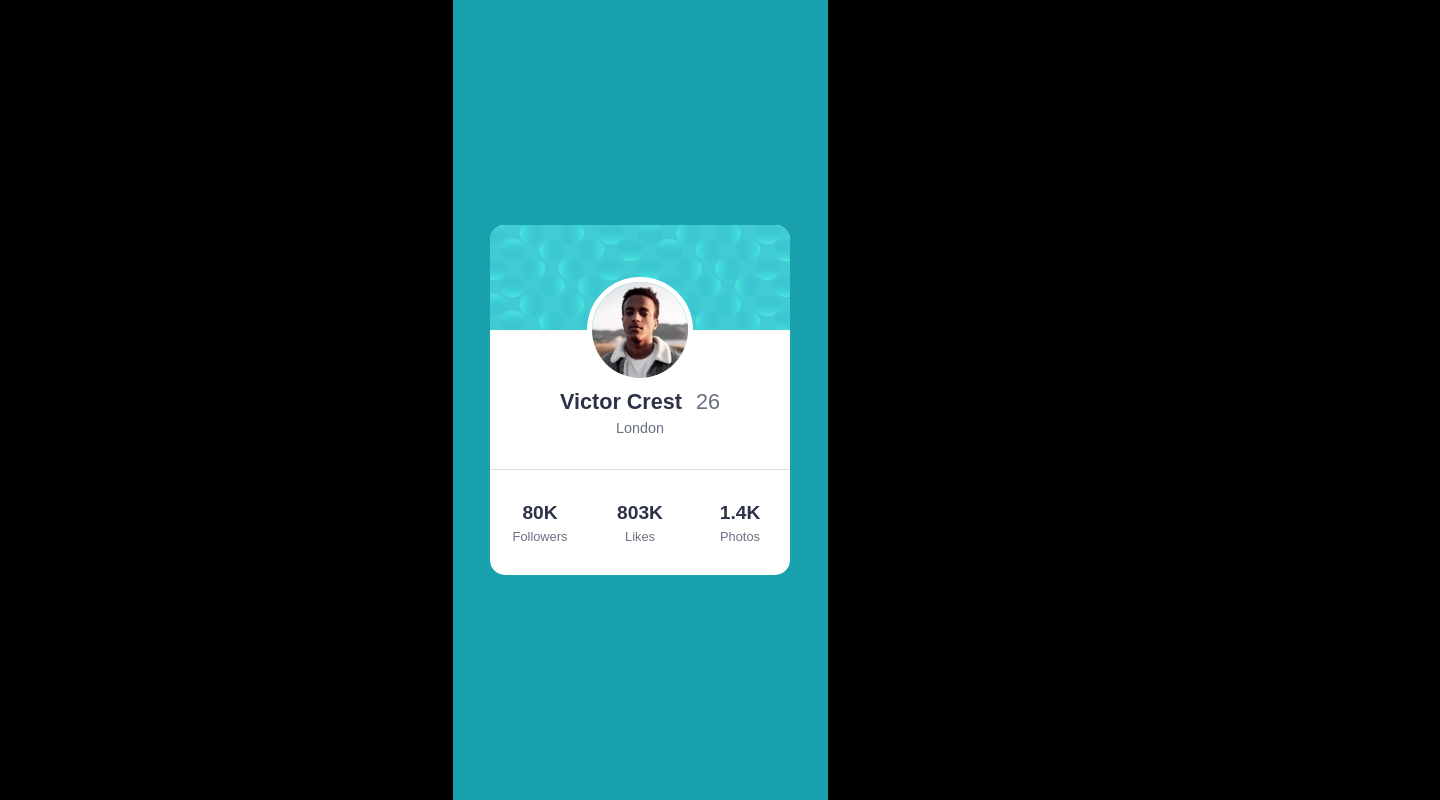
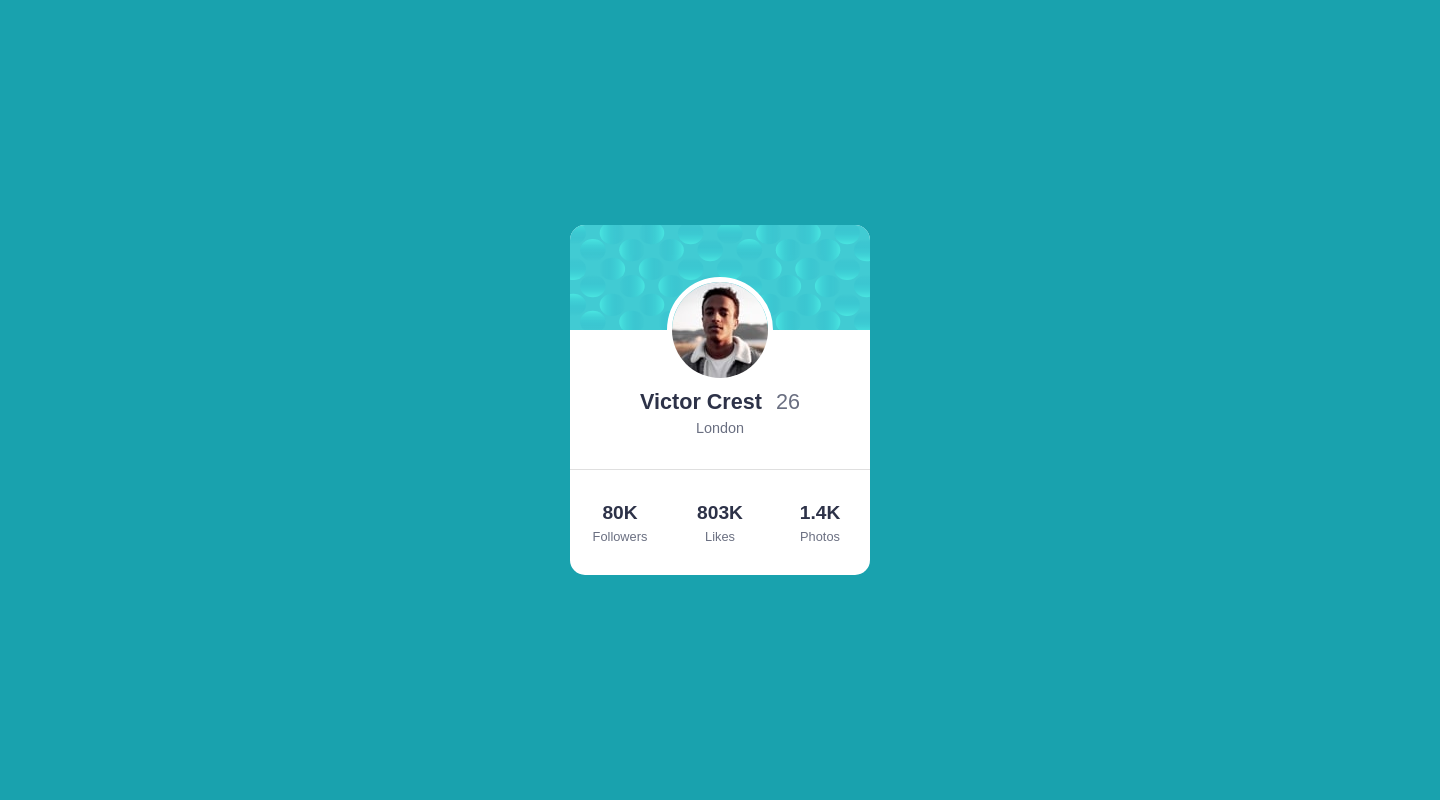
Before and after one commit to pankaj512/frontend-mentor-challenges, a plain HTML site: page index.html in a window 1280 px wide. Shown: the whole page, 1440 px wide, since content can reach past the window. Drawn offline with Linux system fonts and the light colour scheme.

Commit message:
add media query

```diff
--- a/style.css
+++ b/style.css
@@ -117,3 +117,9 @@ main {
   font-size: 0.8rem;
   color: var(--primary-color-grayish-blue);
 }
+
+@media screen and (min-width: 768px) {
+  main {
+    width: var(--width-desktop);
+  }
+}
```
